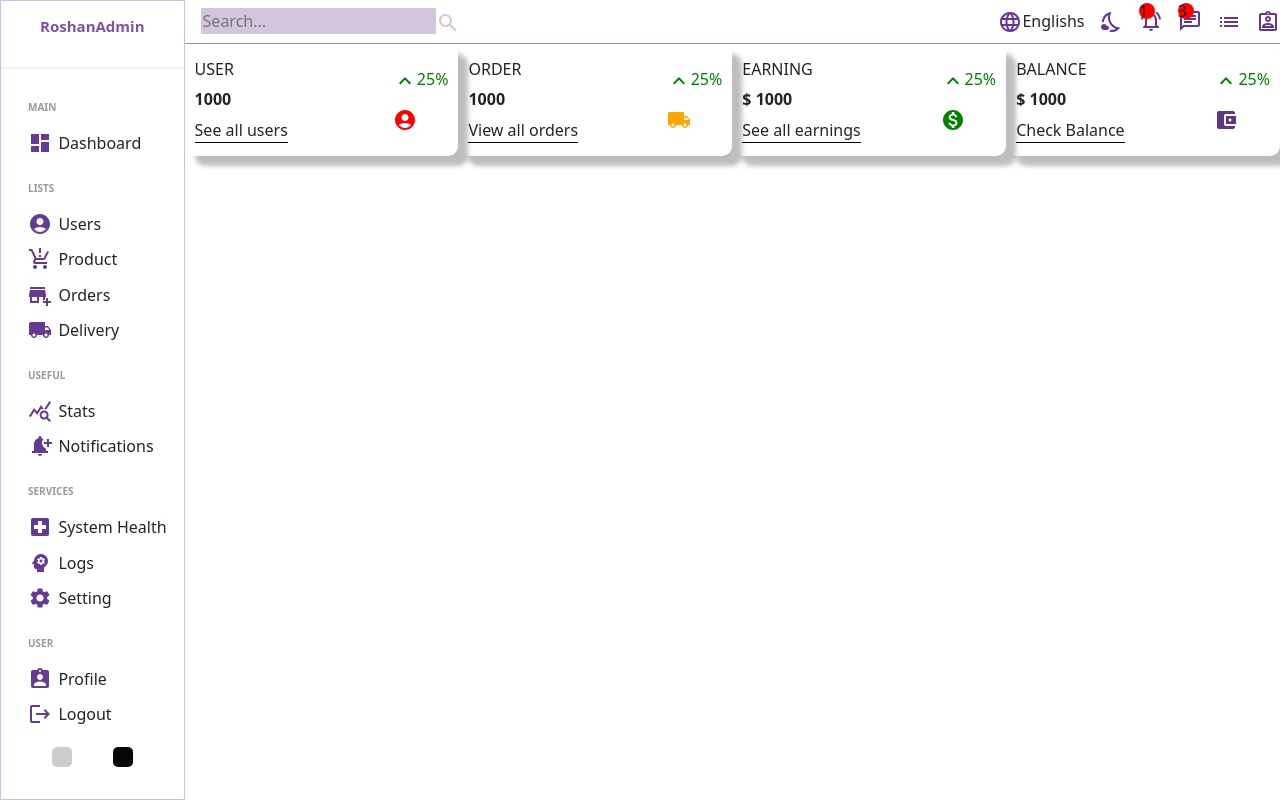
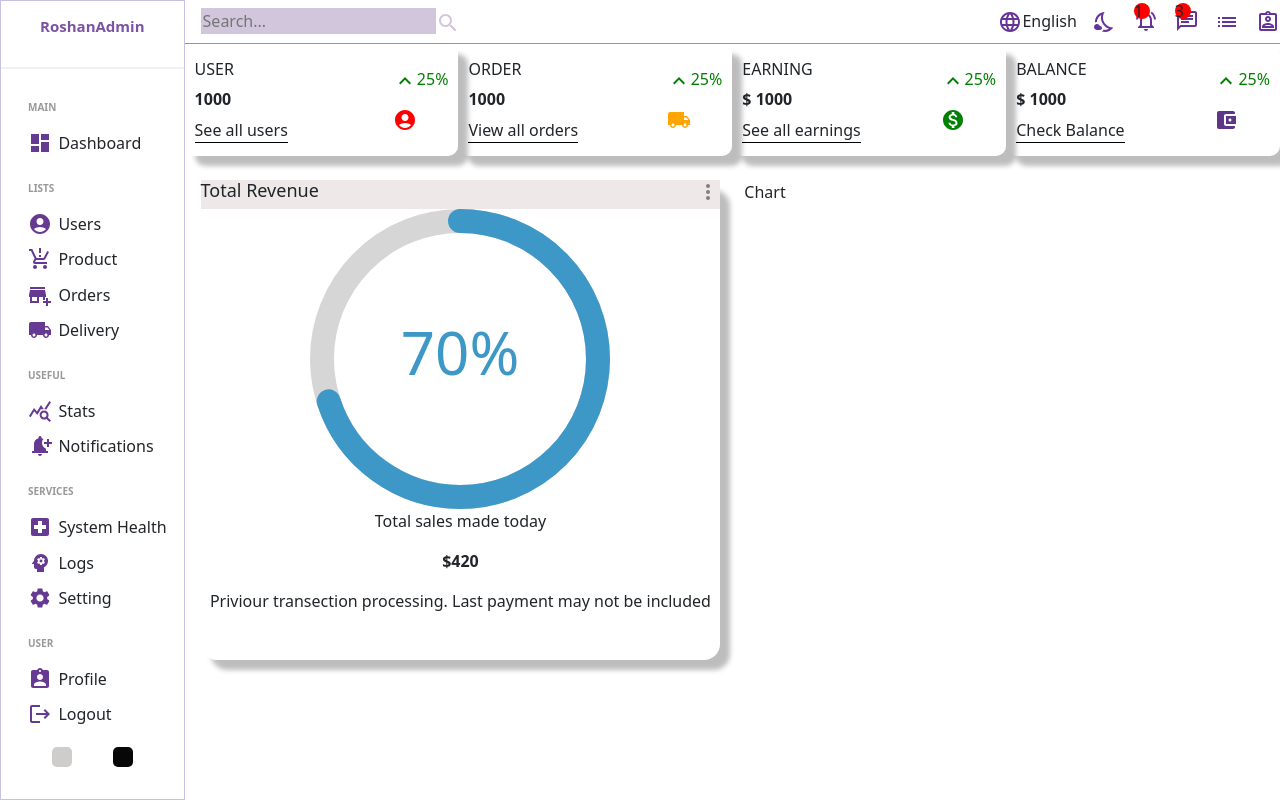
Before and after one commit to Imroshan99/roshandashboardAdmin1, a React (Create React App) app: page / in a window 1280 px wide. Built offline with nearby package versions, Linux system fonts and the light colour scheme.

Commit message:
feature code

```diff
--- a/package.json
+++ b/package.json
@@ -16,6 +16,7 @@
     "bootstrap": "^5.1.3",
     "formik": "^2.2.9",
     "react": "^17.0.2",
+    "react-circular-progressbar": "^2.0.4",
     "react-dom": "^17.0.2",
     "react-router-dom": "^6.2.2",
     "react-scripts": "5.0.0",
--- /dev/null
+++ b/src/components/chart/Chart.jsx
@@ -0,0 +1,9 @@
+import "./Chart.scss"
+
+const Chart = () => {
+  return (
+    <div className='chart'>Chart</div>
+  )
+}
+
+export default Chart
--- /dev/null
+++ b/src/components/chart/Chart.scss
@@ -0,0 +1,5 @@
+.chart{
+    display: flex;
+    flex: 3;
+    padding-left: 1.5rem;
+}
--- /dev/null
+++ b/src/components/featured/Featured.jsx
@@ -0,0 +1,31 @@
+import "./Featured.scss";
+import MoreVertIcon from '@mui/icons-material/MoreVert';
+import { CircularProgressbar } from 'react-circular-progressbar';
+import 'react-circular-progressbar/dist/styles.css';
+
+
+const Featured = () => {
+  return (
+    <div className="featured">
+        <div className="top">
+            <h1 className="title">Total Revenue</h1>
+            <MoreVertIcon style={{color:"gray",cursor:"pointer"}}/>
+        </div>
+        <div className="bottom"  >
+                <div className="bar" >
+                        <CircularProgressbar value="70" text="70%" />
+                </div>
+                <div className="text">
+                        <p className="texts">Total sales made today
+                        </p>
+                        <p className="texts" style={{fontWeight:"bold"}} >$420
+                        </p>
+                        <p className="texts">Priviour transection processing. Last payment may not be included
+                        </p>
+                </div>
+        </div>
+    </div>
+  )
+}
+
+export default Featured
--- /dev/null
+++ b/src/components/featured/Featured.scss
@@ -0,0 +1,32 @@
+.featured{
+    display: flex;
+    flex-direction: column;
+    height: 30rem;
+    flex: 3;
+    box-shadow: 10px 10px 5px 0px rgba(0,0,0,0.26);
+    -webkit-box-shadow: 10px 10px 5px 0px rgba(0,0,0,0.26);
+    -moz-box-shadow: 10px 10px 5px 0px rgba(0,0,0,0.26);
+    // border-radius: 5rem;
+    border-radius: 1rem;
+    .top{
+        display: flex;
+        justify-content:space-between;
+        background-color: rgb(238, 232, 232);
+        .title{
+            font-size: large;
+            // flex: 2;
+        }
+    }
+    .bottom{
+        display: flex;
+        align-items: center;
+        justify-content: center;
+        flex-direction: column;
+        // padding-left: 5rem;
+        .text{
+            display: flex;
+            flex-direction: column;
+            align-items: center;
+        }
+    }
+}
--- a/src/components/navbar/Navbar.jsx
+++ b/src/components/navbar/Navbar.jsx
@@ -16,7 +16,7 @@ const Navbar = () => {
       <div className="right-navbar">
         <div className="lang">
           <LanguageIcon className="icon"/>
-          Englishs
+          English
         </div>
         <div className="mode">
           <NightsStayOutlinedIcon className="icon"/>
--- a/src/components/widgets/Widget.jsx
+++ b/src/components/widgets/Widget.jsx
@@ -3,8 +3,9 @@ import KeyboardArrowUpOutlinedIcon from '@mui/icons-material/KeyboardArrowUpOutl
 import AccountCircleIcon from '@mui/icons-material/AccountCircle';
 import LocalShippingIcon from '@mui/icons-material/LocalShipping';
 import MonetizationOnIcon from '@mui/icons-material/MonetizationOn';
-import AccountBalanceWalletIcon from '@mui/icons-material/AccountBalanceWallet';const Widget = ({type}) => {
-    // console.log(type,"type")
+import AccountBalanceWalletIcon from '@mui/icons-material/AccountBalanceWallet';
+const Widget = ({type}) => {
+    console.log(type,"type")
     let data;
     let amount=1000;
     let diff=25;
--- a/src/pages/home/Home.jsx
+++ b/src/pages/home/Home.jsx
@@ -2,6 +2,8 @@ import React from 'react'
 import Sidebar from '../../components/sidebar/Sidebar'
 import Widget from '../../components/widgets/Widget';
 import Navbar from "../../components/navbar/Navbar";
+import Featured from '../../components/featured/Featured';
+import Chart from '../../components/chart/Chart';
 import "./Home.scss"
 const Home = () => {
   return (
@@ -15,6 +17,10 @@ const Home = () => {
           <Widget type="earning"/>
           <Widget type="balance"/>
         </div>
+        <div className="charts">
+            <Featured/>
+            <Chart/>
+        </div>
         </div>
     </div>
   )
--- a/src/pages/home/Home.scss
+++ b/src/pages/home/Home.scss
@@ -3,7 +3,11 @@
     .homecontainer{
         flex:6;
     }
-    .widgets{
+    .widgets, .charts{
         display: flex;
     }
+    .charts{
+        padding: 1.5rem 1rem;
+    }
+
 }
```
Also changed, not shown: 1 other file (tests, documents, lock files or other folders).
